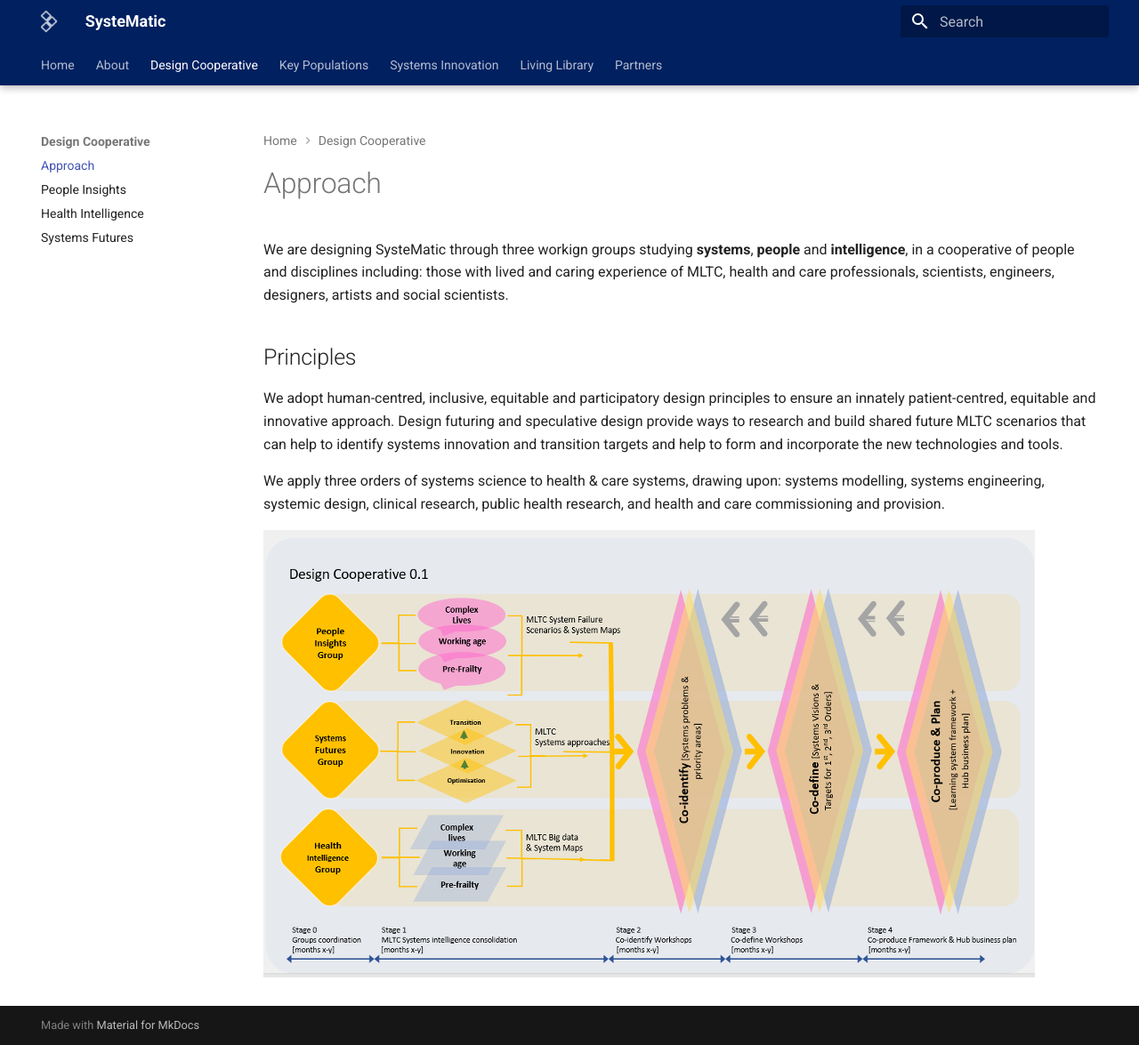
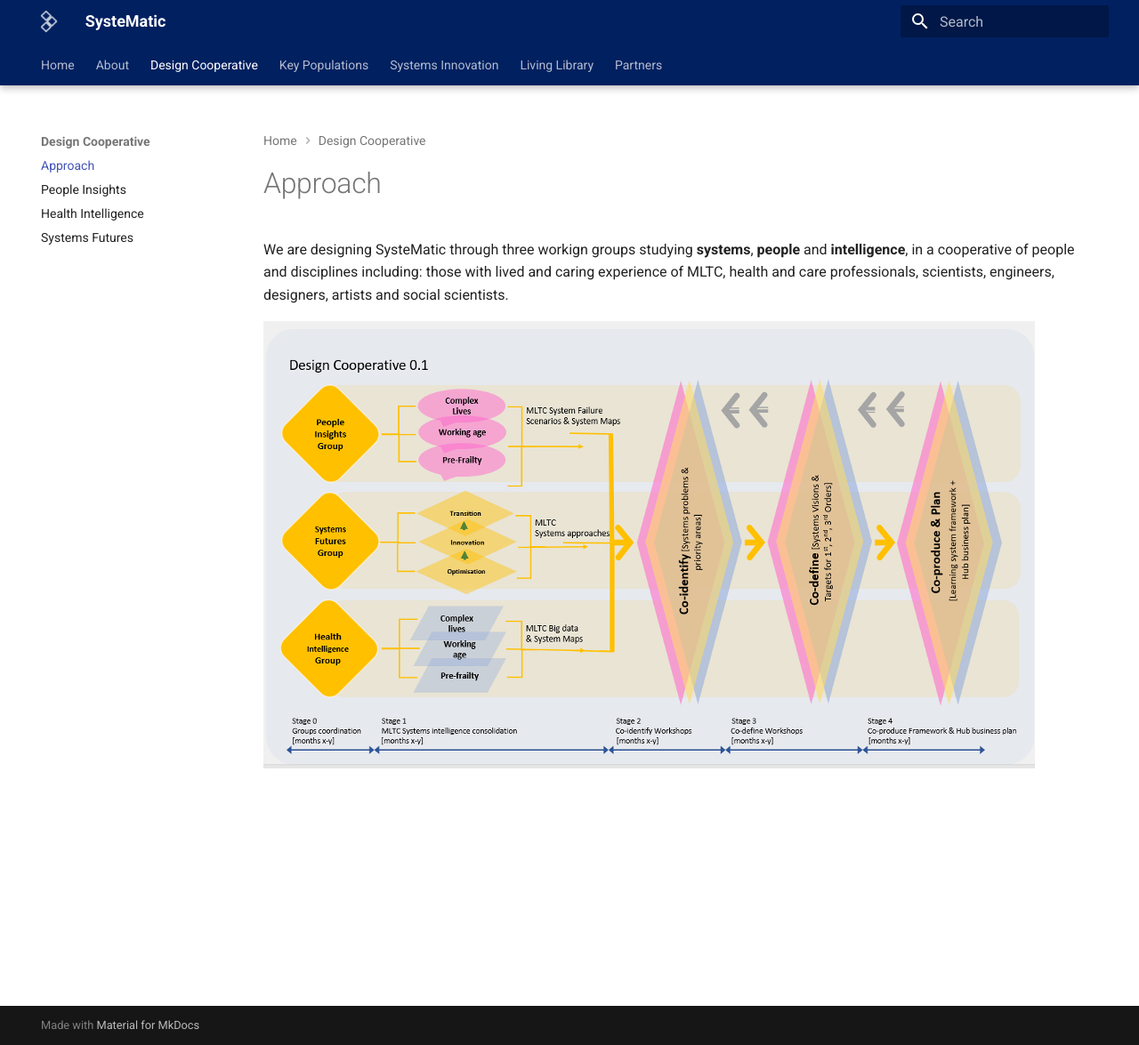
Before and after one commit to systematic-uol/systematic-uol.github.io, an MkDocs documentation site: the page built from docs/design-cooperative/approach.md, in a window 1280 px wide and 1175 px high. Shown: the whole window at 89% size. Built offline with MkDocs 1.6.1 and Material for MkDocs 9.7.7, drawn with Linux system fonts in a browser that asks for light colours.

Commit message:
Update approach.md

```diff
--- a/docs/design-cooperative/approach.md
+++ b/docs/design-cooperative/approach.md
@@ -6,9 +6,4 @@ hide:
 # Approach
 We are designing SysteMatic through three workign groups studying **systems**, **people** and **intelligence**, in a cooperative of people and disciplines including: those with lived and caring experience of MLTC, health and care professionals, scientists, engineers, designers, artists and social scientists.
 
-## Principles
-We adopt human-centred, inclusive, equitable and participatory design principles to ensure an innately patient-centred, equitable and innovative approach. Design futuring and speculative design provide ways to research and build shared future MLTC scenarios that can help to identify systems innovation and transition targets and help to form and incorporate the new technologies and tools.
-
-We apply three orders of systems science to health & care systems, drawing upon: systems modelling, systems engineering, systemic design, clinical research, public health research, and health and care commissioning and provision.
-
 [![Design Coop 0.1 Diagram](../assets/design-coop.png)](https://www.google.com)
```
